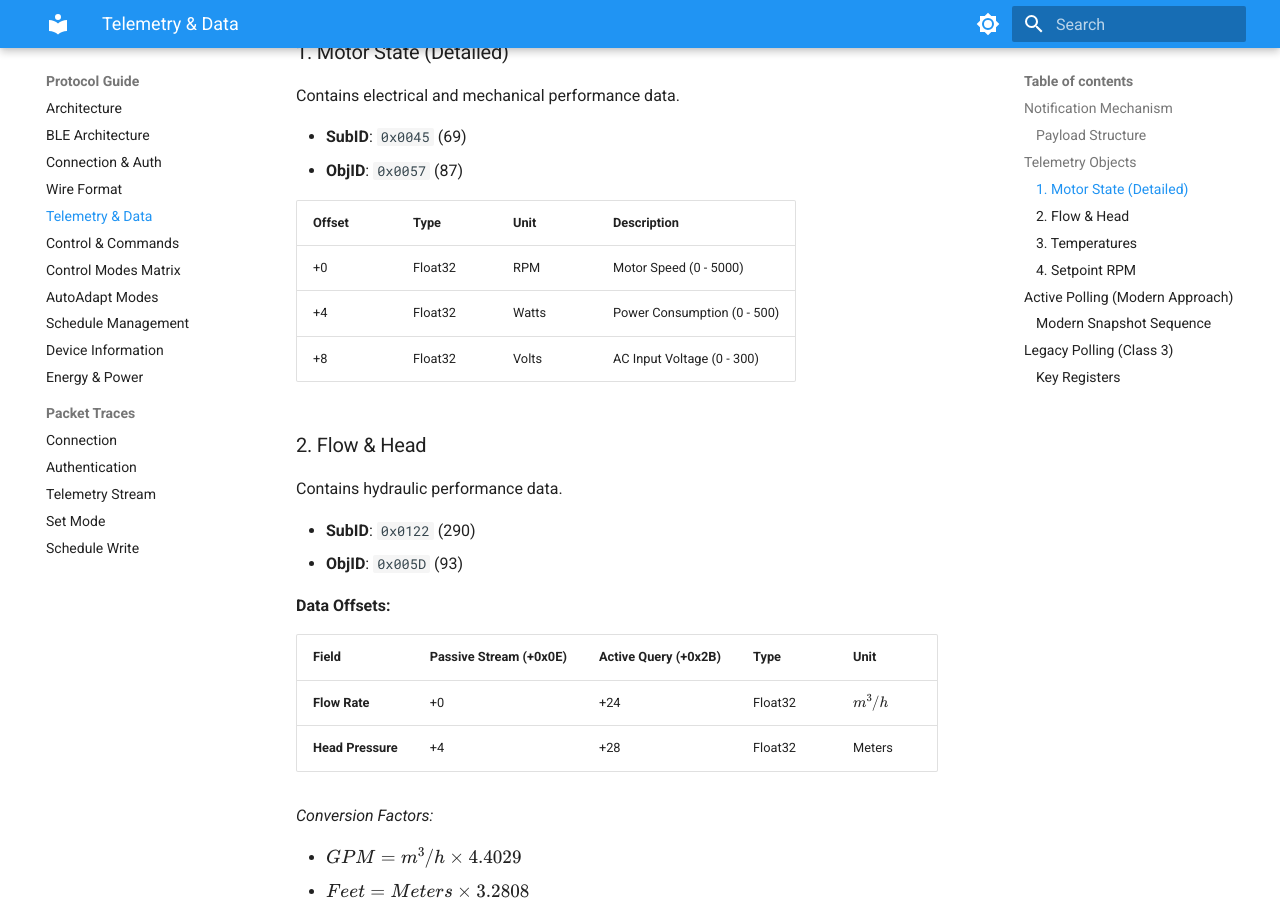
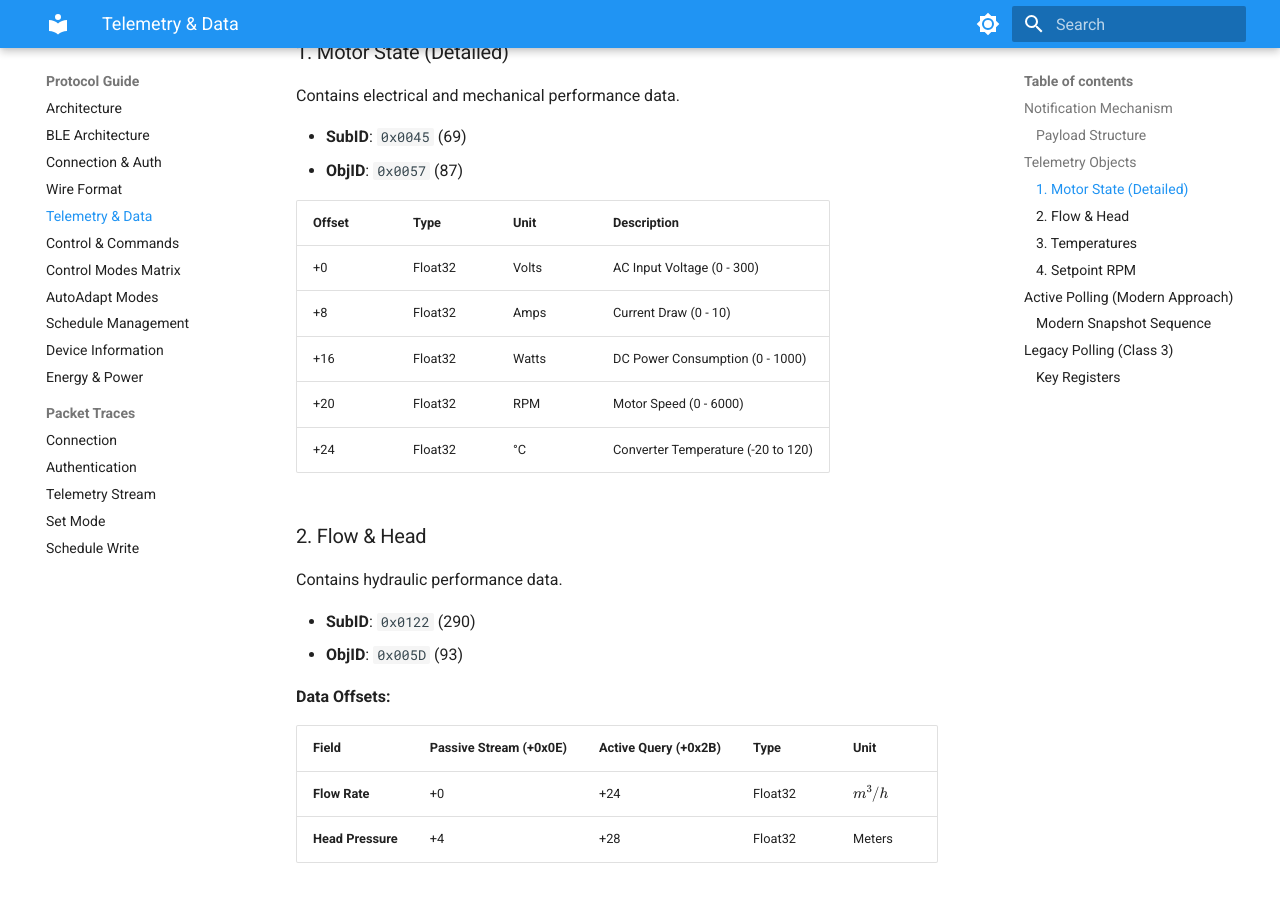
Before and after one commit to eman/alpha-hwr, an MkDocs documentation site: the page built from docs/protocol/telemetry.md, in a window 1280 px wide and 900 px high, scrolled down 894 px. Built offline with MkDocs 1.6.1 and Material for MkDocs 9.7.7, drawn with Linux system fonts in a browser that asks for light colours.

Commit message:
fix: correct Motor State telemetry offsets in documentation
CRITICAL FIX: The Motor State payload offsets were completely incorrect in the
documentation and were causing confusion with ESPHome and other implementations.

Corrected offsets (now match telemetry_decoder.py code):
  +0:  AC Input Voltage (Volts)
  +8:  Current Draw (Amps)
  +16: DC Power Consumption (Watts)
  +20: Motor Speed (RPM)
  +24: Converter Temperature (°C)

Previous (incorrect) offsets:
  +0: RPM (WRONG - was voltage)
  +4: Power (WRONG - missing fields)
  +8: Volts (WRONG - was current)

The ESPHome examples were actually reading the correct offsets (26, 30 = 16, 20
from payload start at 10), but the documentation was misleading.

References:
- telemetry_decoder.py:decode_motor_state() - Ground truth implementation
- ESPHome examples use correct offsets

```diff
--- a/docs/protocol/telemetry.md
+++ b/docs/protocol/telemetry.md
@@ -33,9 +33,11 @@ Contains electrical and mechanical performance data.
 
 | Offset | Type | Unit | Description |
 | :--- | :--- | :--- | :--- |
-| +0 | Float32 | RPM | Motor Speed (0 - 5000) |
-| +4 | Float32 | Watts | Power Consumption (0 - 500) |
-| +8 | Float32 | Volts | AC Input Voltage (0 - 300) |
+| +0 | Float32 | Volts | AC Input Voltage (0 - 300) |
+| +8 | Float32 | Amps | Current Draw (0 - 10) |
+| +16 | Float32 | Watts | DC Power Consumption (0 - 1000) |
+| +20 | Float32 | RPM | Motor Speed (0 - 6000) |
+| +24 | Float32 | °C | Converter Temperature (-20 to 120) |
 
 ### 2. Flow & Head
 
```
